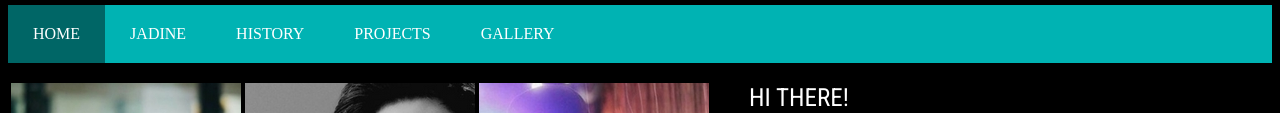
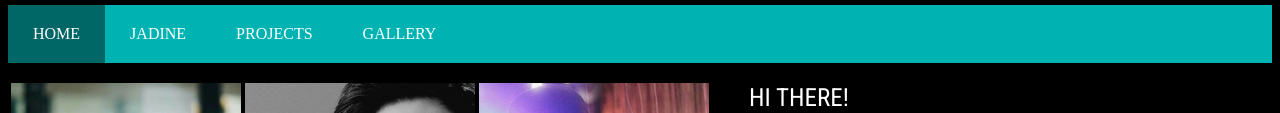
Before and after one commit to OtidaMaricar/PersonalWebsite, a plain HTML site: page index.html in a window 1280 px wide. Shown: the part 221-334 px from the top of the page. Drawn offline with Linux system fonts and the light colour scheme.

Commit message:
Update index.html

```diff
--- a/index.html
+++ b/index.html
@@ -10,7 +10,6 @@
 	<ul>
 		<li><a class="active" href="#">HOME</a></li>
 		<li><a href="jad.html">JADINE</a></li>
-		<li><a href="his.html">HISTORY</a></li>
 		<li><a href="proj.html">PROJECTS</a></li>
 		<li><a href="gal.html">GALLERY</a></li>
 	</ul>
```
